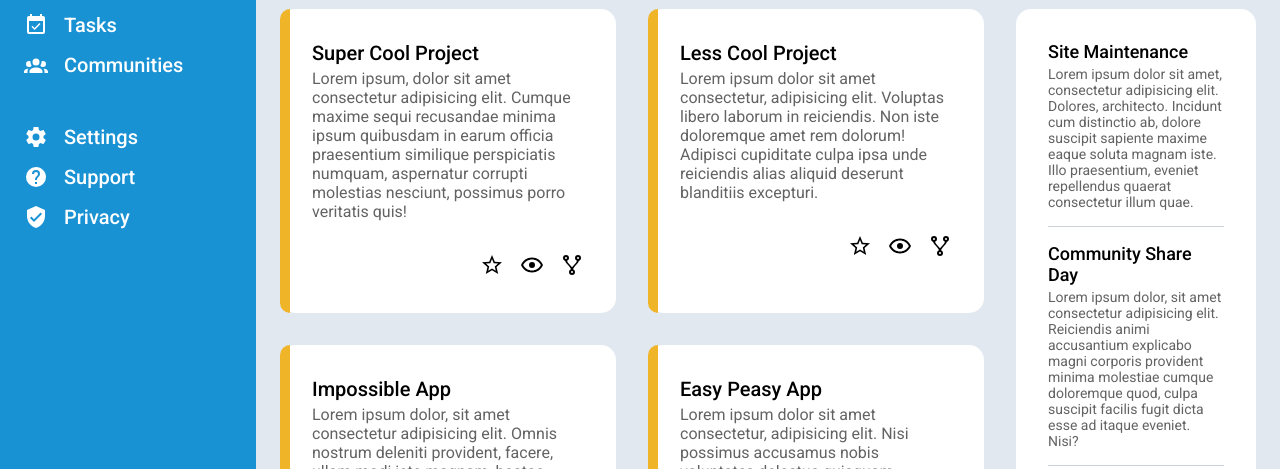
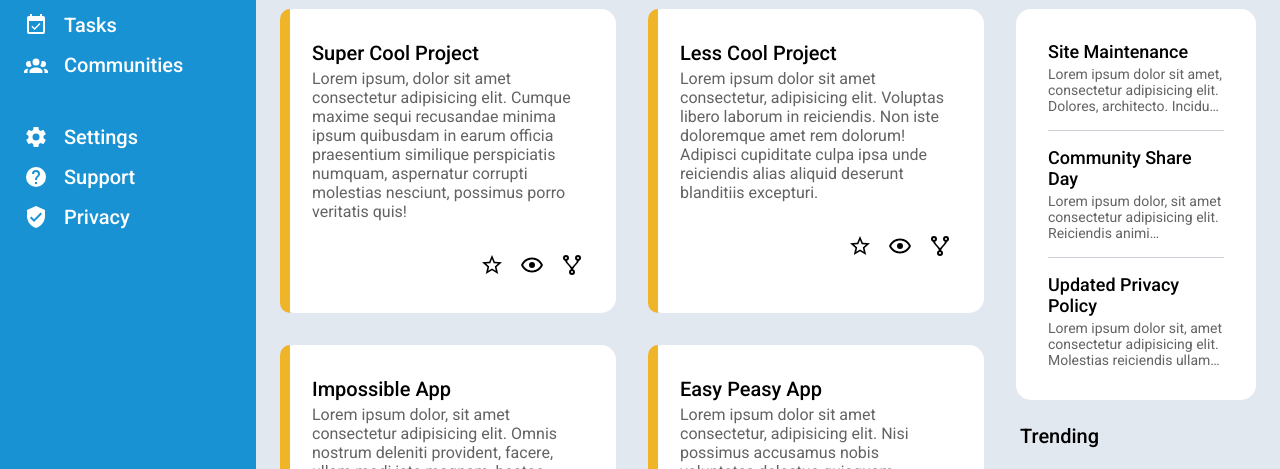
Before and after one commit to c-auri/top-dashboard, a website built with Parcel: page src/index.html in a window 1280 px wide. Shown: the part 255-724 px from the top of the page. Built offline with nearby package versions, Linux system fonts and the light colour scheme; files whose address does not match are found by name.

Commit message:
Limit card line numbers

```diff
--- a/src/scss/layout.scss
+++ b/src/scss/layout.scss
@@ -188,6 +188,13 @@ main {
 }
 
 .announcement {
+    p {
+        display: -webkit-box;
+        -webkit-line-clamp: 3;
+        -webkit-box-orient: vertical;
+        overflow: hidden;
+    }
+
     + .announcement {
         margin-top: 1rem;
         padding-top: 1rem;
```
